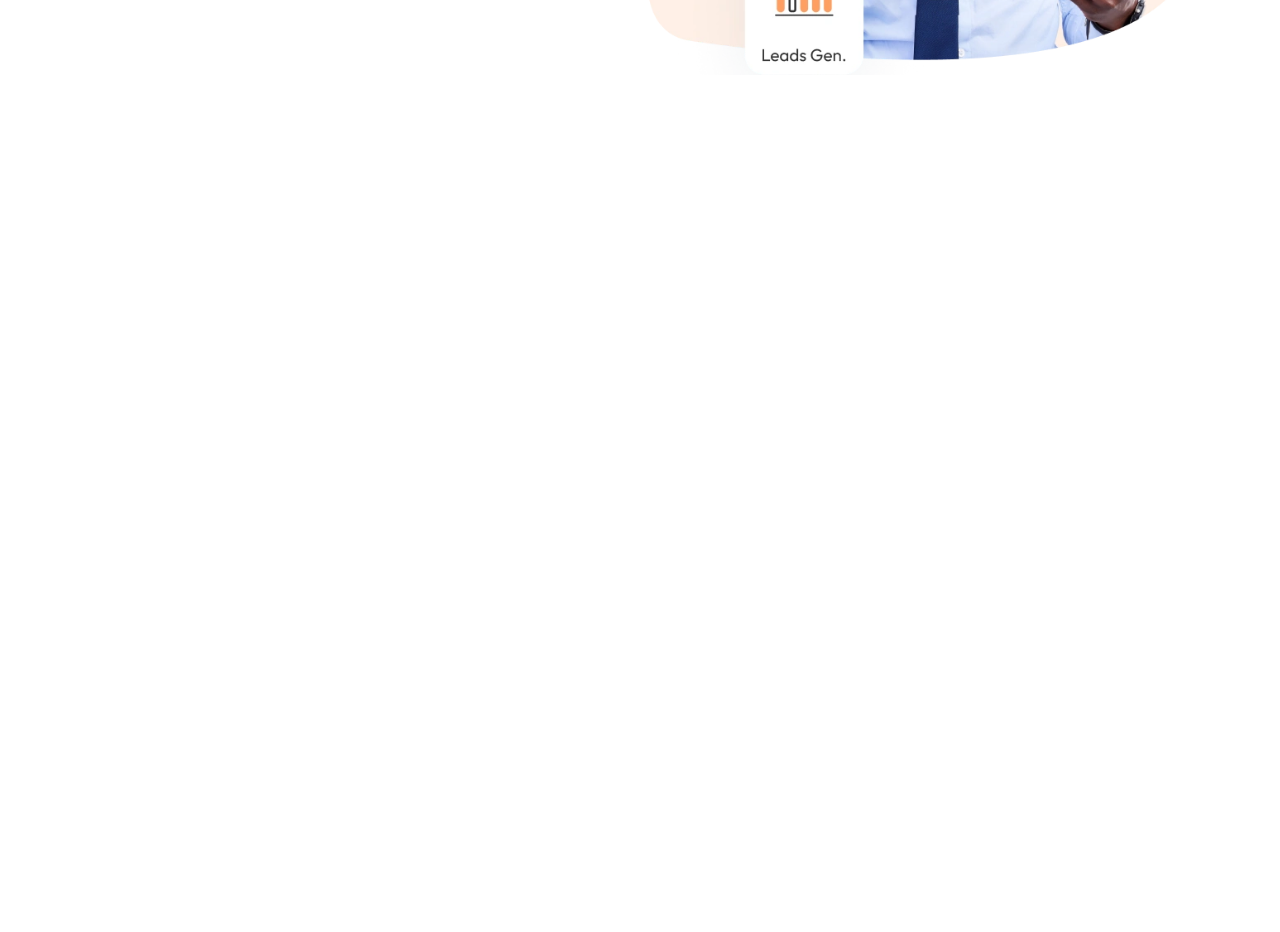
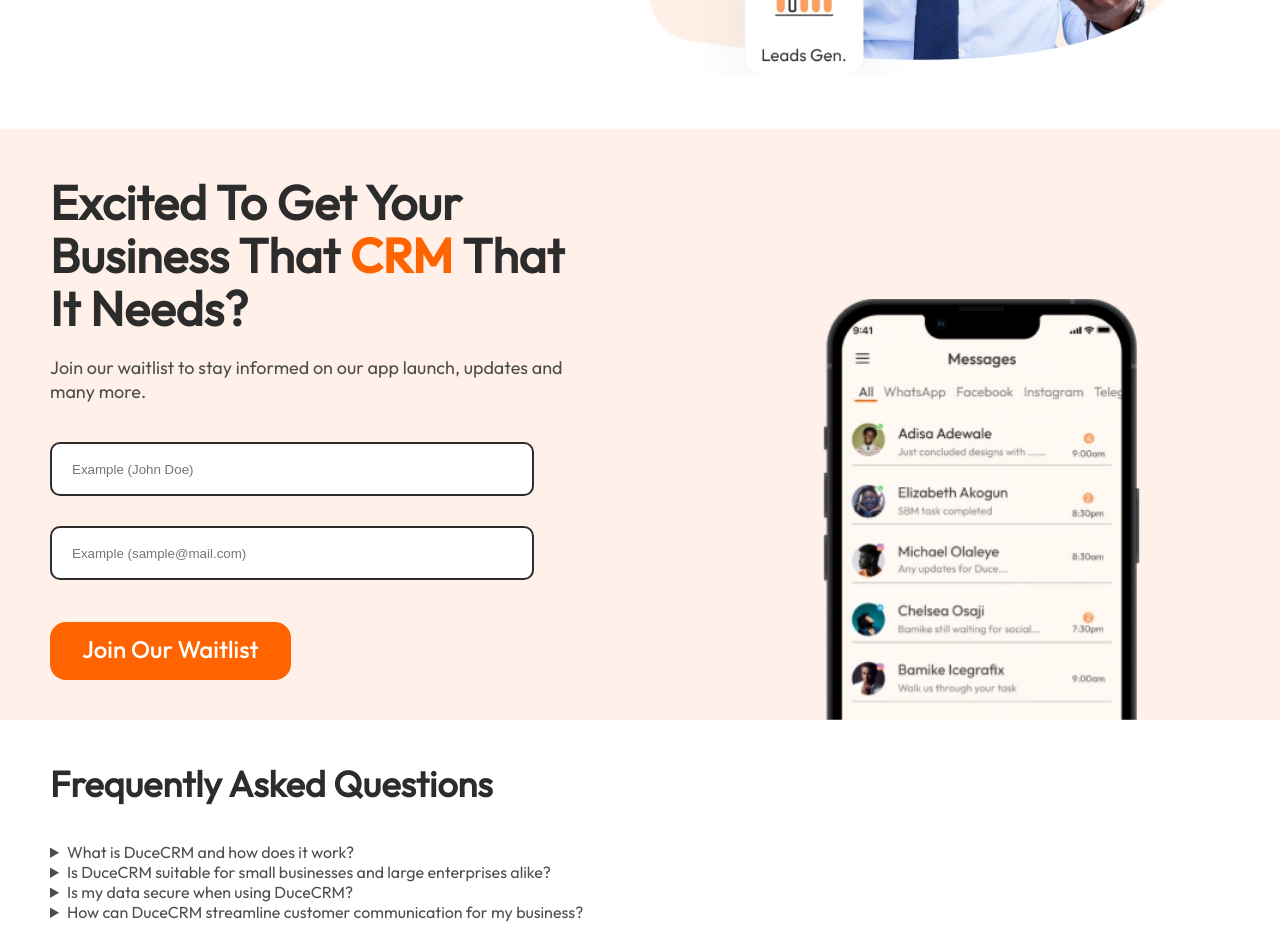
Before and after one commit to TechduceAfrica/DuceCRM-Landing-Page, a Next.js app in the folder ducecrm-v2/: page / in a window 1280 px wide. Shown: the part 6340-7272 px from the top of the page. Before the commit the page ends 6469 px from the top, so only its background shows below. Built offline with nearby package versions, Linux system fonts and the light colour scheme.

Commit message:
refactor: added a new classname

```diff
--- a/ducecrm-v2/src/Components/Mainpage.jsx
+++ b/ducecrm-v2/src/Components/Mainpage.jsx
@@ -4,16 +4,20 @@
 import FeatureSection from './FeatureSection'
 import Benefits from './Benefits'
 import VideoCtaSection from './VideoCtaSection'
+import FormSection from './FormSection'
+import FaqSection from './FaqSection'
 
 export default function Mainpage() {
     return (
         <>
             <NavBar/>
-            <main className='grid__j__items__cen'>
+            <main className='main__sec grid__j__items__cen'>
                 <HeroSection/>
                 <FeatureSection/>
                 <Benefits/>
                 <VideoCtaSection/>
+                <FormSection/>
+                <FaqSection/>
             </main>
         </>
     )
```
